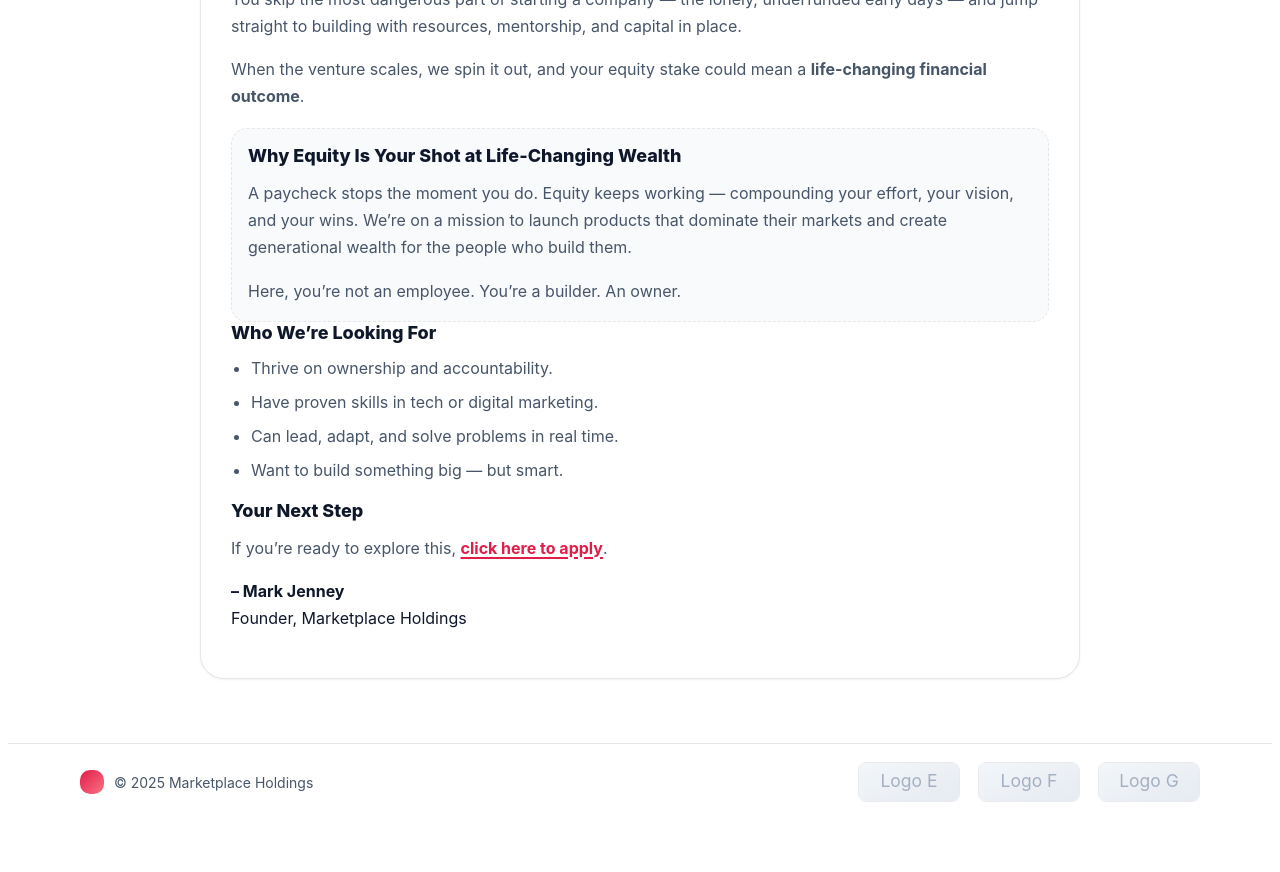
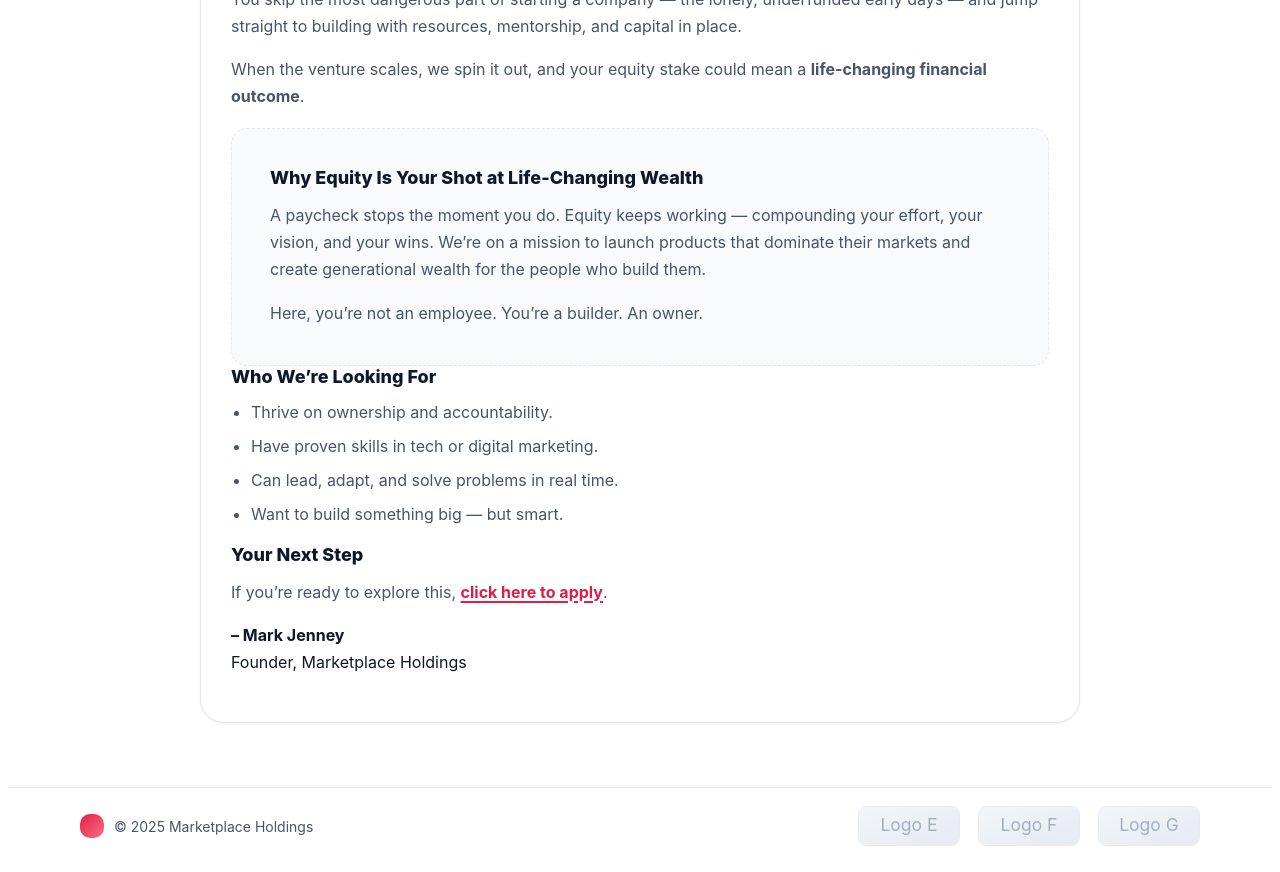
Before and after one commit to marketplaceholdings/marketplace-holdings-site, a React (Vite) app in the folder marketplace-holdings-site/: page / in a window 1280 px wide. Shown: the part 8920-9792 px from the top of the page. Before the commit the page ends 9748 px from the top, so only its background shows below. Built offline with nearby package versions, Linux system fonts and the light colour scheme.

Commit message:
Update App.jsx

```diff
--- a/marketplace-holdings-site/src/App.jsx
+++ b/marketplace-holdings-site/src/App.jsx
@@ -1049,7 +1049,7 @@ export default function App() {
                 <div
                   style={{
                     marginTop: 18,
-                    padding: 16,
+                    padding: 38,
                     border: `1px dashed ${theme.border}`,
                     borderRadius: theme.radius.lg,
                     background: theme.bgAlt,
```
